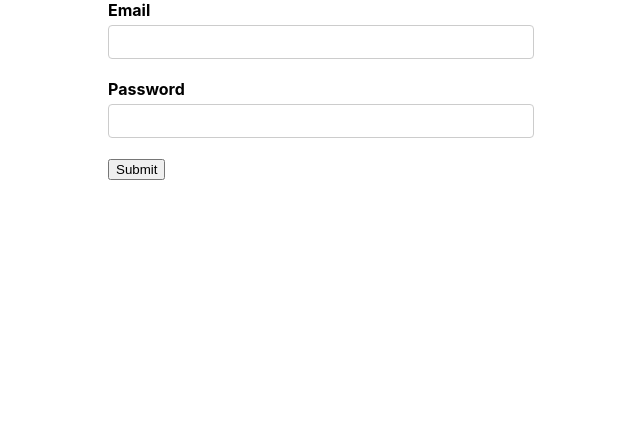
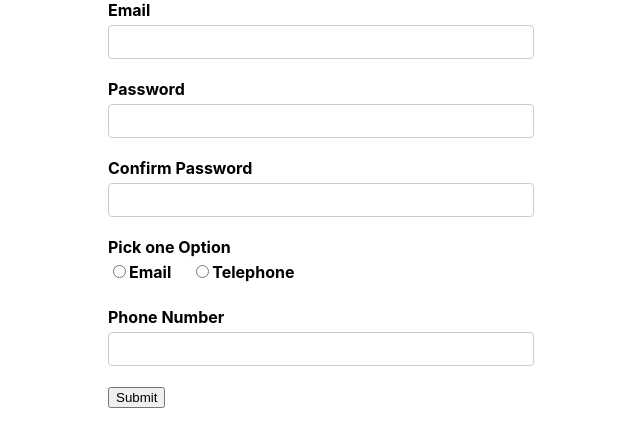
Before and after one commit to mmkvdev/ReusableformikPOC, a React (Create React App) app: page / in a window 1280 px wide. Shown: the top 446 px of the page, without its empty margins (319-959 px from the left). Built offline with nearby package versions, Linux system fonts and the light colour scheme.

Commit message:
Update: Registration Form Script & Utils

```diff
--- a/src/App.js
+++ b/src/App.js
@@ -1,12 +1,13 @@
 import React from 'react';
 import './App.css';
 // import FormikContainer from './components/FormikContainer';
-import LoginForm from './components/LoginForm';
+// import LoginForm from './components/LoginForm';
+import RegistrationForm from './components/RegistrationForm';
 
 function App() {
   return (
     <div className="App">
-      <LoginForm />
+      <RegistrationForm />
     </div>
   );
 }
--- /dev/null
+++ b/src/components/RegistrationForm.js
@@ -0,0 +1,58 @@
+import React from 'react'
+import { Formik, Form } from 'formik'
+import FormikController from './FormikController';
+import { initialValues, validationSchema, onSubmit, options } from '../utils/registrationUtils';
+
+function RegistrationForm() {
+    return (
+        <Formik
+            initialValues={initialValues}
+            validationSchema={validationSchema}
+            onSubmit={onSubmit}
+        >
+            {
+                formik => {
+                    return (
+                        <Form>
+                            <FormikController
+                                control='input'
+                                name='email'
+                                label='Email'
+                                type='email'
+                            />
+
+                            <FormikController
+                                control='input'
+                                name='password'
+                                label='Password'
+                                type='password'
+                            />
+                            <FormikController
+                                control='input'
+                                name='confirmPassword'
+                                type='password'
+                                label='Confirm Password'
+                            />
+                            <FormikController
+                                control='radio'
+                                name='modeOfContact'
+                                label='Mode of Conduct'
+                                options={options}
+                            />
+                            <FormikController
+                                control='input'
+                                name='phone'
+                                label='Phone Number'
+                                type='text'
+                            />
+
+                            <button type='submit' disabled={!formik.isValid}>Submit</button>
+                        </Form>
+                    )
+                }
+            }
+        </Formik>
+    )
+}
+
+export default RegistrationForm
--- /dev/null
+++ b/src/utils/registrationUtils.js
@@ -0,0 +1,29 @@
+import * as Yup from 'yup';
+
+export const options = [
+    { key: 'Email', value: 'emailmoc' },
+    { key: 'Telephone', value: 'telephonemoc' }
+];
+
+export const initialValues = {
+    email: '',
+    password: '',
+    confirmPassword: '',
+    modeOfContact: '',
+    phone: ''
+};
+
+export const validationSchema = Yup.object({
+    email: Yup.string().email('Invalid Email Format').required('Required'),
+    password: Yup.string().required('Required'),
+    confirmPassword: Yup.string().oneOf([Yup.ref('password'), ''], 'Passwords Must Match').required('Required'),
+    modeOfContact: Yup.string().required('Required'),
+    phone: Yup.string().when('modeOfContact', {
+        is: 'telephonemoc',
+        then: Yup.string().required('Required')
+    })
+});
+
+export const onSubmit = values => {
+    console.log('Form Data: ', values);
+}
```
